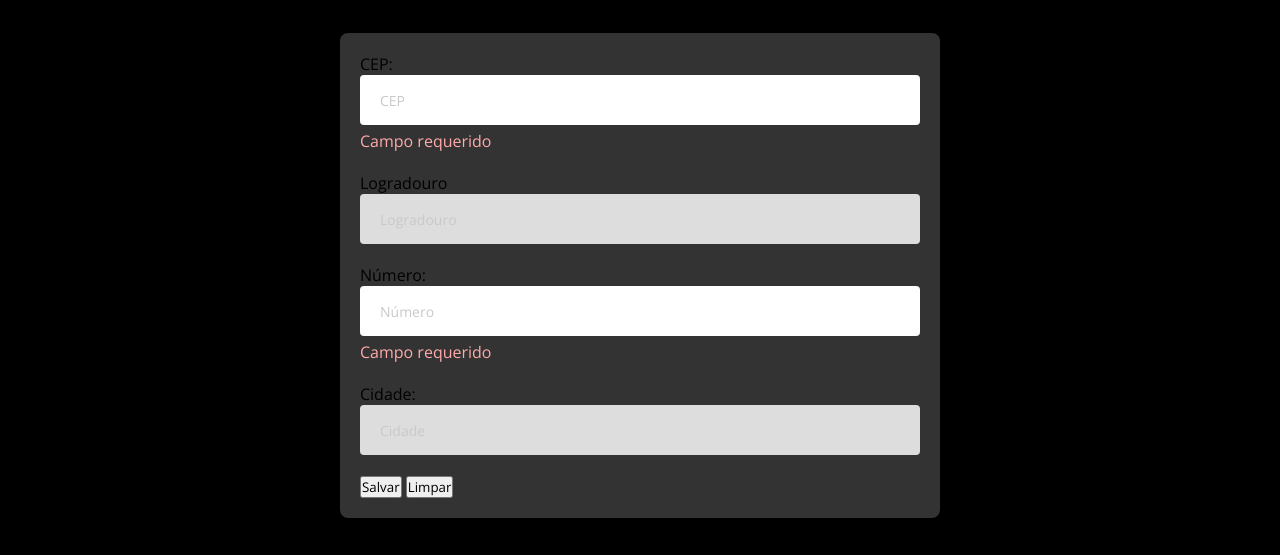
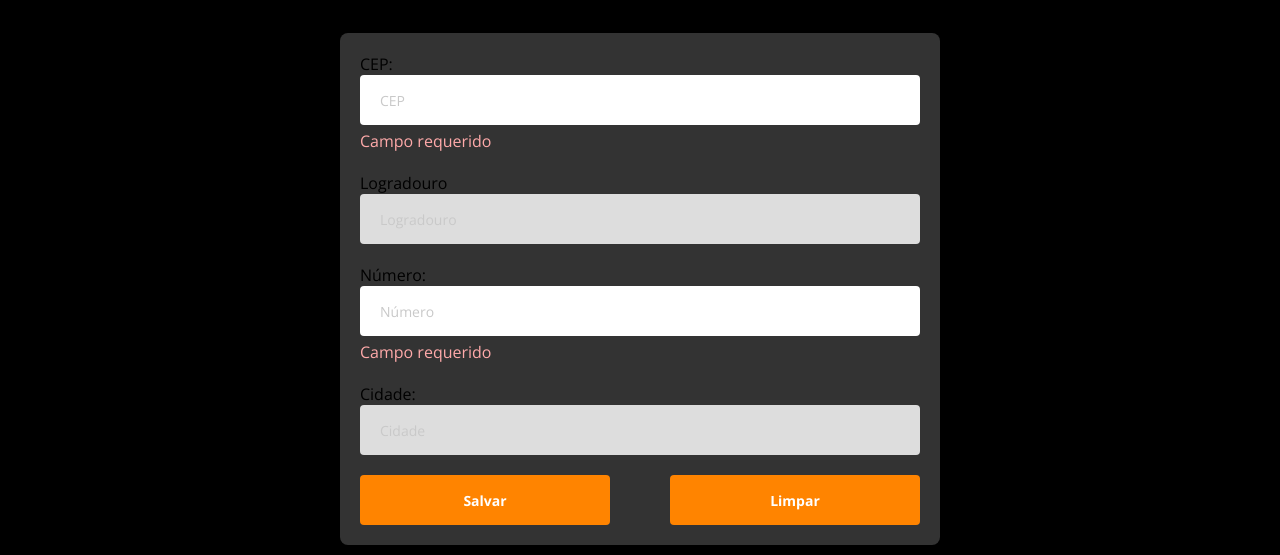
Before and after one commit to MarVinCan/DS-via-CEP, a plain HTML site: page index.html in a window 1280 px wide. Shown: the part 87-642 px from the top of the page. Drawn offline with nearby package versions, Linux system fonts and the light colour scheme.

Commit message:
Estilizando os botões

```diff
--- a/css/style.css
+++ b/css/style.css
@@ -73,3 +73,24 @@ html, body {
 .form-input:disabled{
     background-color: #ddd;
 }
+.btn-container{
+    display: flex;
+    justify-content: space-between;
+}
+.btn {
+    width: 250px;
+    height: 50px;
+    background-color: #ff8400;
+    border: 0;
+    border-radius: 4px;
+    color: #fff;
+    font-weight: bold;
+    font-size: 14px;
+
+}
+.btn-left{
+    margin-right: 10px;
+}
+.btn-right{
+    margin-left: 10px;
+}
--- a/index.html
+++ b/index.html
@@ -67,9 +67,9 @@
                 disabled
               />
             </div>
-            <div>
-              <button type="submit">Salvar</button>
-              <button>Limpar</button>
+            <div class="btn-container">
+              <button class="btn btn-left" type="submit">Salvar</button>
+              <button class="btn btn-right">Limpar</button>
             </div>
           </form>
         </div>
```
